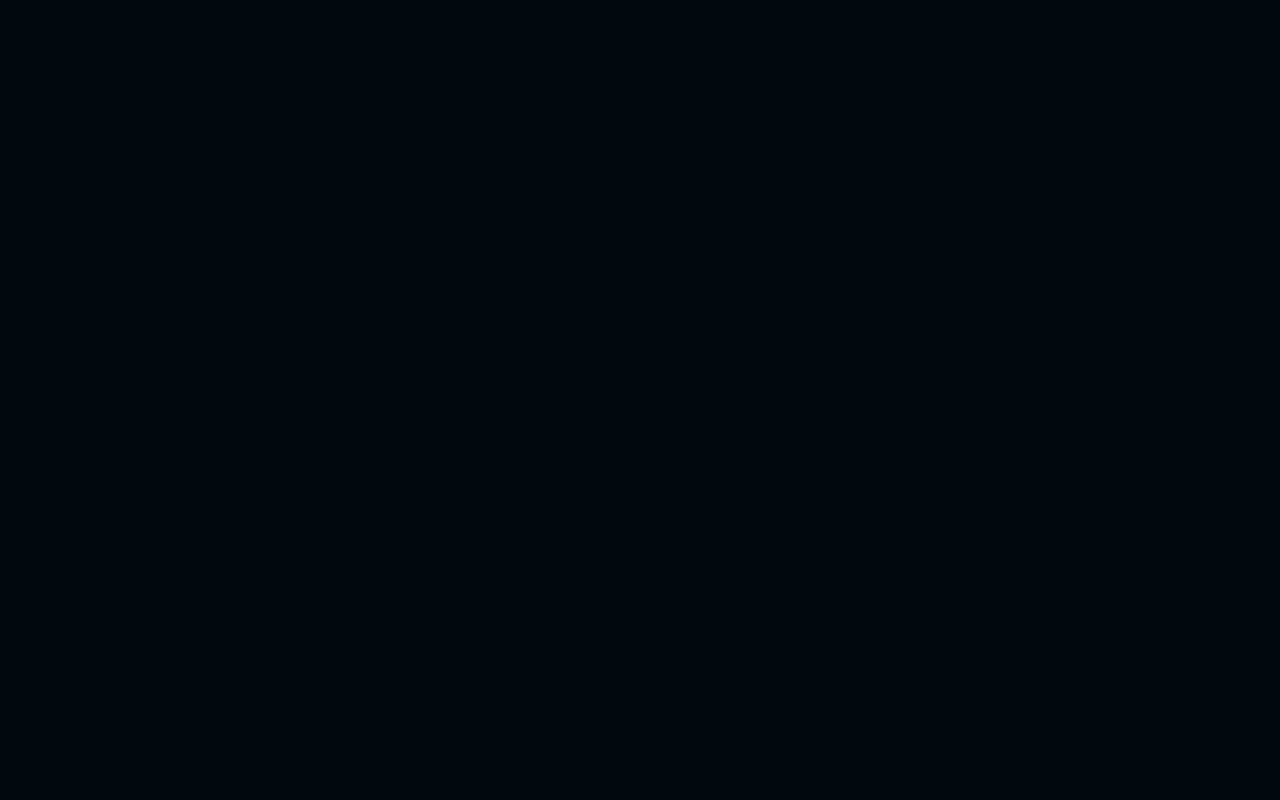
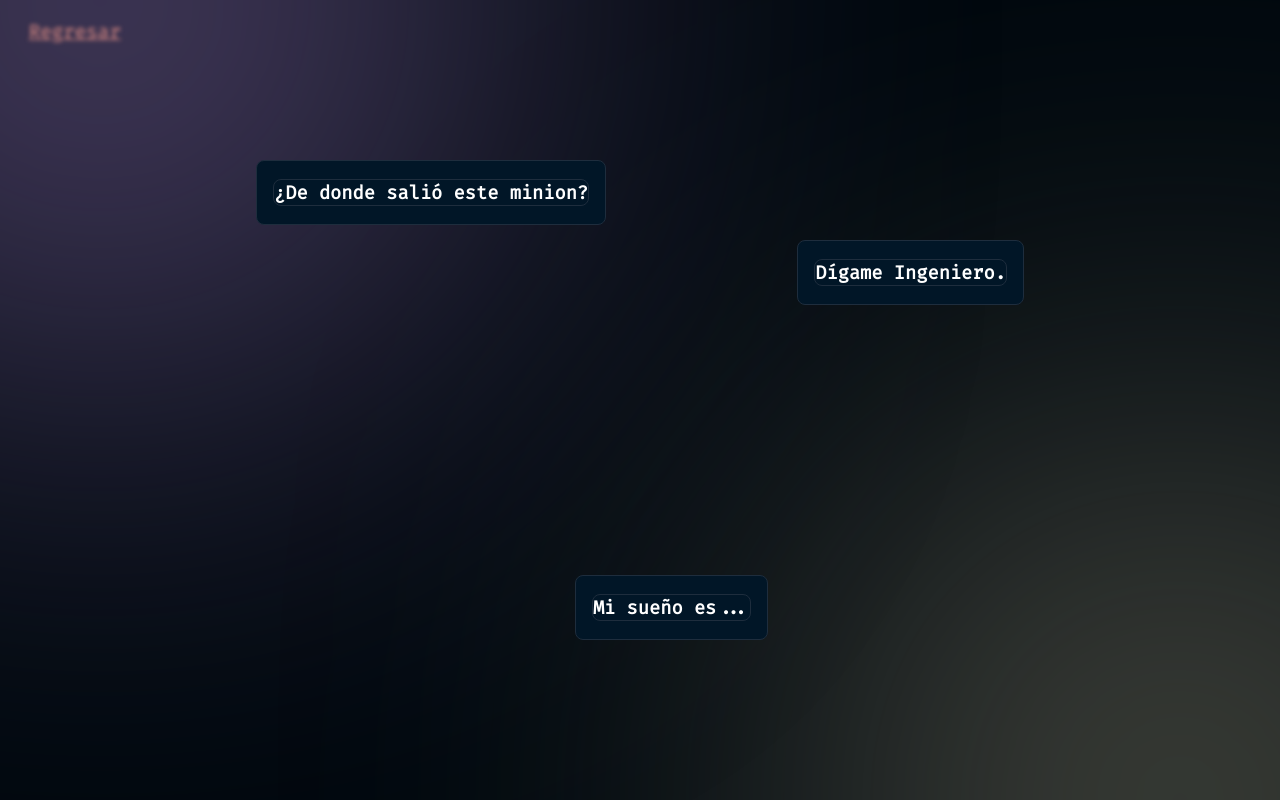
Before and after one commit to IsmaelPSY/Portfolio, a React (Vite) app: page /about-me in a window 1280 px wide. Before the commit this address had no page. Built offline with nearby package versions, Linux system fonts and the light colour scheme; a web font is replaced by a local one.

Commit message:
Adding Aboutme Section

```diff
--- a/index.html
+++ b/index.html
@@ -2,7 +2,7 @@
 <html lang="en">
   <head>
     <meta charset="UTF-8" />
-    <link rel="icon" type="image/svg+xml" href="/src/jso.svg" />
+    <link rel="icon" type="image/svg+xml" href="/src/json.svg" />
     <meta name="viewport" content="width=device-width, initial-scale=1.0" />
     <title>Ismael Sanchez</title>
   </head>
--- a/src/App.jsx
+++ b/src/App.jsx
@@ -1,17 +1,22 @@
 import { Routes, Route } from 'react-router-dom'
 import './App.scss'
-import Home from './Containers/Home'
-import {motion} from 'framer-motion';
+import Home from './Views/Home/Home'
+import {AnimatePresence, motion} from 'framer-motion';
 import { useRef } from 'react';
+import MyWork from './Views/MyWork/MyWork';
+import AboutMe from './Views/AboutMe/AboutMe';
 
 function App() {
-  const constraintsRef = useRef(null)
 
   return (
-    <motion.div className='app-wrapper' ref={constraintsRef}>
-      <Routes>
-        <Route path="/" element={<Home constraintsRef={constraintsRef}/>}/>
-      </Routes>
+    <motion.div >
+      <AnimatePresence>
+        <Routes>
+          <Route path="/" element={<Home />}/>
+          <Route path="/my-work" element={<MyWork/>}/>
+          <Route path="/about-me" element={<AboutMe/>}/>
+        </Routes>
+      </AnimatePresence>
     </motion.div>
   )
 }
--- /dev/null
+++ b/src/Views/AboutMe/AboutMe.jsx
@@ -0,0 +1,150 @@
+import { AnimatePresence, motion } from "framer-motion";
+import { useRef } from "react";
+import { useState } from "react";
+import './AboutMe.scss'
+import Family from '../../Assets/familia.jpg'
+import { Link } from "react-router-dom";
+const AboutMe = (props) => {
+
+  const constraintsRef = useRef(null)
+
+
+  const [selectedItem, setSelectedItem] = useState(null)
+
+  const items = [
+    {
+      id : 1,
+      slug: 'one',
+      title : '¿De donde salió este minion?',
+      body : () => {
+        return(
+          <>
+          <p>
+            Hola de nuevo. Mi nombre ya lo sabes.
+            Soy peruano. Nací en una pequeña ciudad
+            llamada Puerto Maldonado con poco más de
+            120 años de historia muy conocida por su
+            gastronomía y biodiversidad. Si algunas vez
+            quieres veranear por acá, escríbeme, te
+            puedo dar uno u otro consejo.
+            <br/>
+            <br/>
+            En mi familia nunca faltó un plato de comida,
+            o almenos mis hermanas y yo siempre teníamos uno.
+            Mis padres son personas, pero no hubiera podido
+            pedir a Dios otras mejores para educarme y amarme.
+            <br/>
+            <br/>
+            Ahora yo tengo mi propia familia por la que me
+            esfuerzo día a día. Por ellos trato de ser una
+            mejor persona. Sigo esforzándome.
+          </p>
+          <div className="image-cont">
+          <img src={Family}/>
+          </div>
+          </>
+        )
+      }
+    },
+    {
+      id : 2,
+      slug: 'two',
+      title : 'Dígame Ingeniero.',
+      body: () => {
+        return(
+          <>
+            <p>
+              Bueno aún no. Pronto.
+              <br/>
+              <br/>
+              En el 2018 logré ingresar a la carrera de
+              Ingeniería de Sistemas e Informática en primer lugar.
+              Y sin estudiar (demasido). Realmente fue gracias
+              a Dios. Ahora, 5 años despues, estoy a pocos meses
+              de graduarme.
+              <br/>
+              <br/>
+            </p>
+          </>
+        )
+      }
+    },
+    {
+      id : 3,
+      slug: 'three',
+      title : 'Mi sueño es...',
+      body: () => {
+        return(
+          <>
+            <p>
+              ...llegar a ser una gran profesional y un
+              referente en mi área de trabajo.
+              <br/>
+              <br/>
+              A través de la experiencia que iré generando
+              quiero ayudar a jovenes de mi comunidad a
+              convertirse en desarrolladores. Sé desde ahora
+              que es un camino complicado y dificil de recorrer,
+              especialmente si vives en un lugar en el que
+              el avance tecnológico está muy retrasado; pero
+              también sé que es una carrera desafiante y
+              emocionante, y sé que hay talento por descubrir,
+              y no quiero que el talento se pierda por falta
+              de oportunidades.
+              <br/>
+              <br/>
+              Siempre he pensado que la comunidad de desarrolladores
+              es de las más amigables y humildes. He conocido a
+              completos extraños que no se molestaban en quedarse
+              unas horas en las noches con tal de apoyarme y
+              resolverme una que otra duda. Estoy muy agradecido
+              con todos aquellos que me han ayudado, y quiero
+              retribuir todo el apoyo que he recibido.
+            </p>
+          </>
+        )
+      }
+    }
+  ]
+  return(
+    <motion.div
+      ref={constraintsRef}
+      className='app-wrapper'
+      initial={{ opacity: 0 }}
+      animate={{ opacity: 1 }}
+      transition={{ duration:1, delay: 0.2}}
+      exit={{ opacity: 0 }}
+      >
+      <Link to='/' className='button-back'>Regresar</Link>
+      <span className='back-circle two about'/>
+      <span className='back-circle one about'/>
+
+      {items.map(item => (
+        <motion.div key={item.id}
+        layoutId={item.id}
+        onClick={() => setSelectedItem(item)}
+        className={`item-sect ${item.slug}`}
+        >
+          <motion.h3>{item.title}</motion.h3>
+        </motion.div>
+      ))}
+
+      <AnimatePresence>
+        {selectedItem && (
+          <motion.div layoutId={selectedItem.id}
+          className='selected-item'
+          >
+            {selectedItem.body()}
+            <motion.button onClick={() => setSelectedItem(null)}
+            className='item-button'
+            >
+              Salir
+            </motion.button>
+          </motion.div>
+        )}
+      </AnimatePresence>
+
+    </motion.div>
+  )
+}
+export default AboutMe;
--- /dev/null
+++ b/src/Views/AboutMe/AboutMe.scss
@@ -0,0 +1,89 @@
+.button-back{
+  position: absolute;
+  top: 1em;
+  left: 1.5em;
+  z-index: 1;
+  font-size: larger;
+  filter: blur(2px);
+  color: rgb(233, 146, 135);
+  &:hover{
+  filter: blur(0px);
+  }
+}
+.back-circle{
+  &.one.about{
+    background: #4c4066;
+    top: -400px;
+    left: -300px;
+  }
+  &.two.about{
+    background: #44463e;
+    bottom: -400px;
+    right: -300px;
+  }
+}
+
+
+.item-sect{
+  background: #011627;
+  border: 1px solid rgb(30, 45, 61);
+  border-radius: 8px;
+  padding: 1em;
+  filter: blur(0px);
+  opacity: .8;
+  position: absolute;
+  &.one{
+    top: 20%;
+    left: 20%;
+  }
+  &.two{
+    top: 30%;
+    right: 20%;
+  }
+  &.three{
+    bottom: 20%;
+    right: 40%;
+  }
+}
+h3{
+  border: 1px solid rgb(30, 45, 61);
+  border-radius: 8px;
+}
+.selected-item{
+  width: 80vw;
+  height: 80vh;
+  background-color: #011627;
+  opacity: 0.9;
+  margin: auto;
+  border: 1px solid rgb(30, 45, 61);
+  border-radius: 8px;
+  padding: 1em;
+  p{
+    border: 1px solid rgb(30, 45, 61);
+    border-radius: 8px;
+  }
+  .image-cont{
+    display: flex;
+    img{
+      margin: auto;
+      height: 290px;
+      border: 1px solid rgb(30, 45, 61);
+      border-radius: 8px;
+    }
+  }
+  .item-button{
+    cursor: pointer;
+    border: 1px solid rgb(30, 45, 61);
+    border-radius: 8px;
+    background-color: #011627;
+    color: #fff;
+    filter: blur(.9px);
+    &:hover{
+      filter: blur(0);
+    }
+  }
+}
+
+.app-wrapper{
+  color: #fff;
+}
--- a/src/Containers/Home.jsx
+++ b/src/Views/Home/Home.jsx
@@ -1,13 +1,20 @@
 import './Home.scss'
 import { motion, useMotionValue, useTransform } from 'framer-motion'
 import { Link } from 'react-router-dom';
+import { useRef } from 'react';
 
 const Home = (props) => {
+  const constraintsRef = useRef(null)
 
-  const{constraintsRef} = props;
 
   return(
-    <>
+    <motion.div className='app-wrapper'
+        initial={{ opacity: 0 }}
+        animate={{ opacity: 1 }}
+        transition={{ duration:1, delay: 0.2}}
+        exit={{ opacity: 0 }}
+        ref={constraintsRef}
+        >
       <motion.div
         initial="hidden"
         animate="visible"
@@ -27,8 +34,8 @@ const Home = (props) => {
             sobre mi y mi trabajo. DISFRUTALO!!!</p>
         <span>HEY! Muéveme! :D</span>
       </motion.div>
-      <span className='back-circle one'/>
-      <span className='back-circle two'/>
+      <span className='back-circle one home'/>
+      <span className='back-circle two home'/>
       <motion.div
       initial="hidden"
         animate="visible"
@@ -84,13 +91,13 @@ const Home = (props) => {
         }}
       className='nav-sect'>
       <div className='link-cont'>
-      <Link className='nav-link' to="">MiTrabajo</Link>
+      <Link className='nav-link' to="/my-work">MiTrabajo</Link>
       </div>
       <div className='link-cont'>
-      <Link className='nav-link' to="">SobreMi</Link>
+      <Link className='nav-link' to="/about-me">SobreMi</Link>
       </div>
       </motion.nav>
-    </>
+    </motion.div>
   )
 }
 
--- a/src/Containers/Home.scss
+++ b/src/Views/Home/Home.scss
@@ -122,12 +122,12 @@
     opacity: 1;
     position: absolute;
 
-    &.one{
+    &.one.home{
       background: rgb(67, 217, 173);
       bottom: -400px;
       left: -300px;
     }
-    &.two{
+    &.two.home{
       background: rgb(77, 91, 206);
       top: -400px;
       right: -300px;
--- /dev/null
+++ b/src/Views/MyWork/MyWork.jsx
@@ -0,0 +1,16 @@
+import { motion } from "framer-motion";
+
+const MyWork = () => {
+  return(
+    <motion.div
+      className='app-wrapper'
+      initial={{ opacity: 0 }}
+      animate={{ opacity: 1 }}
+      transition={{ duration:1, delay: 0.2}}
+      exit={{ opacity: 0 }}
+      >
+
+    </motion.div>
+  )
+}
+export default MyWork;
```
Also changed, not shown: src/Assets/familia.jpg (added), src/Views/MyWork/MyWork.scss (added).
